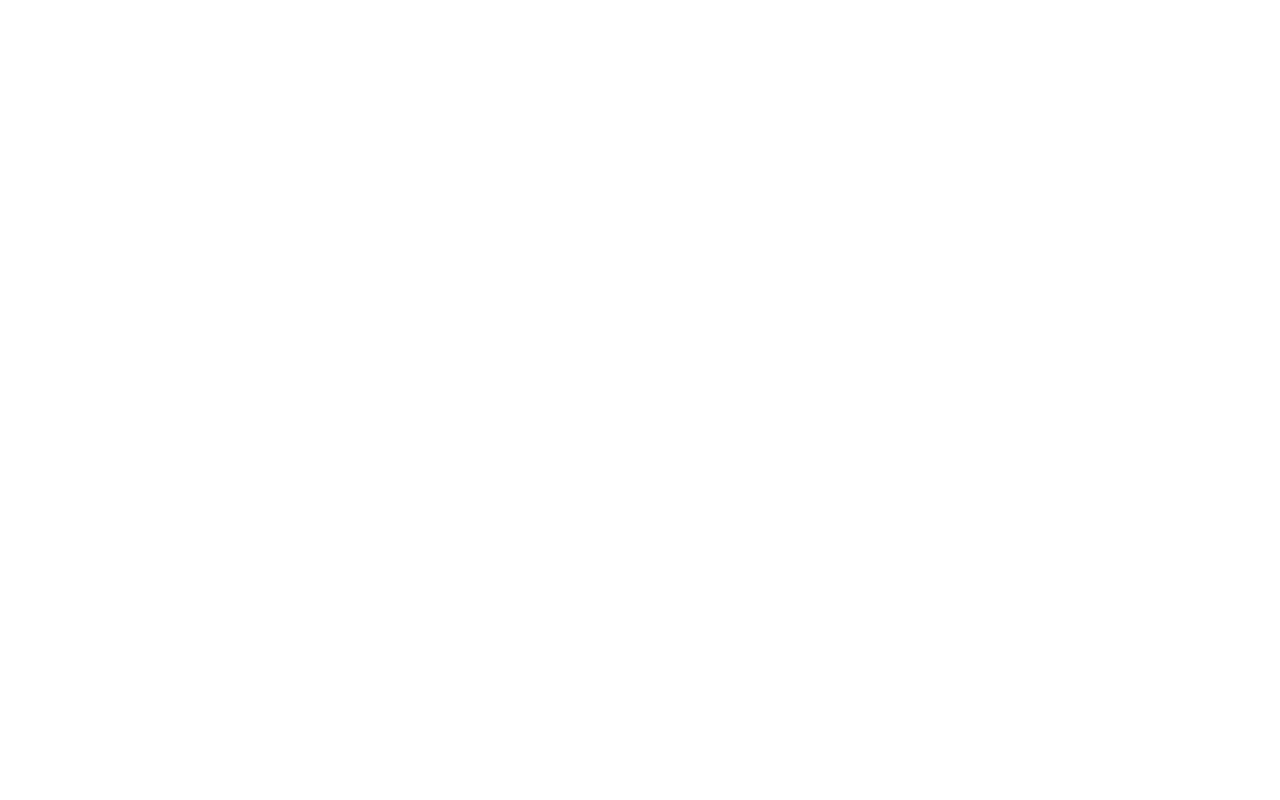
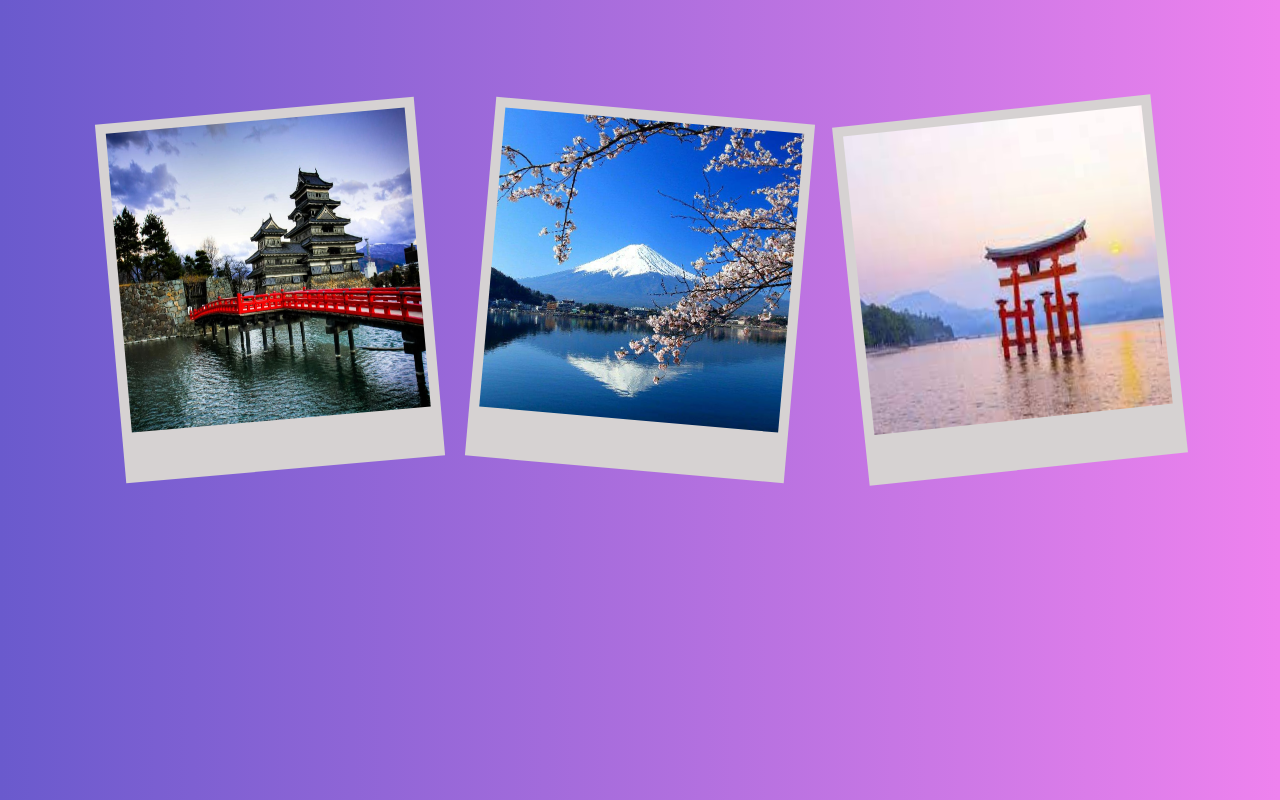
Before and after one commit to DevKilluaZ/galerias-html-e-css, a plain HTML site: page galeria3/galeria3.html in a window 1280 px wide. Drawn offline with Linux system fonts and the light colour scheme.

Commit message:
galerias

```diff
--- /dev/null
+++ b/css/index.css
@@ -0,0 +1,44 @@
+* {
+    margin: 0;
+    padding: 0;
+    font-family: 'Courier New', Courier, monospace;
+}
+
+body {
+    background-image: url(../img/3309587.jpg);
+    background-size: cover;
+    background-repeat: no-repeat;
+}
+
+.navbar {
+    background-color: #e300f772;
+    overflow: hidden;
+}
+
+.navbar a {
+    font-size: 20px;
+    float: right;
+    display: block;
+    color: rgb(0, 0, 0);
+    text-align: center;
+    padding: 14px 16px;
+    text-decoration: none;
+}
+
+.navbar a.left {
+    float: left;
+}
+
+
+.title {
+    text-align: center;
+    font-size: 24px;
+    margin-top: 230px;
+}
+
+
+.text {
+    text-align: center;
+    font-size: 18px;
+    margin-top: 20px;
+}
--- a/galeria1/galeria1.html
+++ b/galeria1/galeria1.html
@@ -5,7 +5,7 @@
     <meta http-equiv="X-UA-Compatible" content="IE=edge">
     <meta name="viewport" content="width=device-width, initial-scale=1.0">
     <title>Document</title>
-    <link rel="stylesheet" href="css/galeria1.css">
+    <link rel="stylesheet" href="css/style.css">
 </head>
 <body>
     <table>
--- /dev/null
+++ b/galeria3/css/style.css
@@ -0,0 +1,29 @@
+* {
+    margin: 0;
+    padding: 0;
+}
+
+body {
+    background-image: linear-gradient(to right,rgba(106, 90, 205),rgba(238, 130, 238));
+}
+
+.polaroids {
+    display: flex;
+    justify-content: center;
+    margin: 100px;
+    justify-content: space-between;
+}
+
+.polaroid {
+    background-color: #d6d2d2;
+    width: 300px;
+    height: 300px;
+    padding: 10px;
+    padding-bottom: 50px;
+    margin: 10px;
+}
+
+.polaroid>img {
+    width: 300px;
+    height: 300px;
+}
--- a/galeria3/galeria3.html
+++ b/galeria3/galeria3.html
@@ -0,0 +1,19 @@
+<!DOCTYPE html>
+<html lang="en">
+
+<head>
+    <meta charset="UTF-8">
+    <meta name="viewport" content="width=device-width, initial-scale=1.0">
+    <title>Galeria Polaroid</title>
+    <link rel="stylesheet" href="css/style.css">
+</head>
+
+<body>
+    <div class="polaroids">
+        <div class="polaroid" style="transform: rotate(-5deg);"><img src="img/castelo.jpg"></div>
+        <div class="polaroid" style="transform: rotate(5deg);"><img src="img/montefuji.jpg"></div>
+        <div class="polaroid" style="transform: rotate(-6deg)";><img src="img/tori.jpg"></div>
+    </div>
+</body>
+
+</html>
```
Also changed, not shown: galeria2/galeria2.html (+1 -1 lines), index.html (+13 -6 lines), galeria1/css/style.css (renamed from galeria1/css/galeria1.css), galeria2/css/style.css (renamed from galeria2/css/galeria2.css), galeria3/img/castelo.jpg (added), galeria3/img/montefuji.jpg (added), galeria3/img/tori.jpg (added), img/1325379.jpeg (added), img/3309587.jpg (added), img/fundo.jpg (added).
